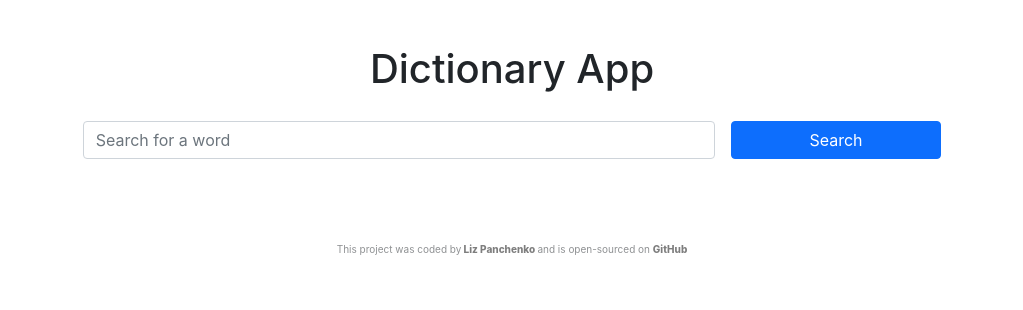
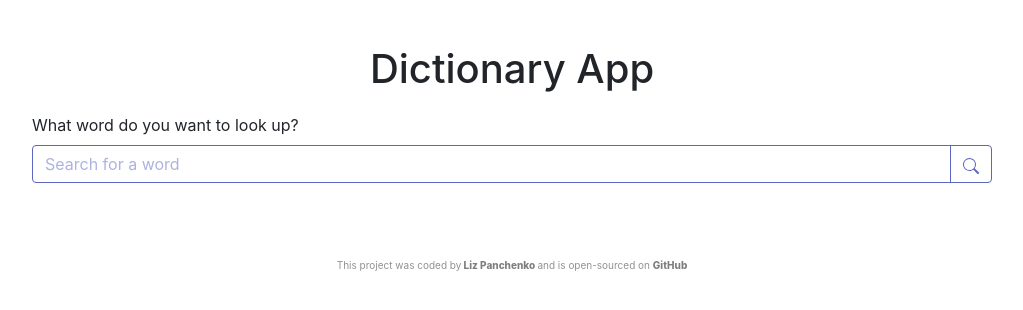
Before and after one commit to liz-panchenko/dictionary-app-project, a React (Create React App) app: page / in a window 1280 px wide. Shown: the top 310 px of the page, without its empty margins (128-1151 px from the left). Built offline with nearby package versions, Linux system fonts and the light colour scheme.

Commit message:
SearchEngine component added

```diff
--- a/src/App.css
+++ b/src/App.css
@@ -1,3 +1,7 @@
+.App .container-fluid {
+ margin: 0;
+ padding: 0;
+}
 .App .main-container {
   margin: 15px auto;
   padding-top: 10px;
--- a/src/App.js
+++ b/src/App.js
@@ -1,5 +1,6 @@
 import "./App.css";
 import Footer from "./Footer";
+import SearchEngine from "./SearchEngine";
 
 export default function App() {
   return (
@@ -7,16 +8,7 @@ export default function App() {
       <div className="container-fluid">
         <div className="main-container">
           <h1>Dictionary App</h1>
-          <form className="row p-2 gap-3 justify-content-center">
-            <input
-              type="search"
-              className="form-control w-50 col-8"
-              placeholder="Search for a word"
-            ></input>
-            <button type="submit" className="btn btn-primary col-2">
-              Search
-            </button>
-          </form>
+          <SearchEngine />
         </div>
         <Footer />
       </div>
--- /dev/null
+++ b/src/SearchEngine.css
@@ -0,0 +1,22 @@
+.SearchEngine form {
+  display: block;
+  margin: 0 auto;
+  max-width:75%;
+}
+.SearchEngine input {
+  border-color: #5D67C1;
+}
+.SearchEngine ::placeholder {
+  color: #5D67C1;
+  opacity: 0.5;
+}
+
+.SearchEngine button{
+  border-color: #5D67C1;
+  color: #5D67C1;
+}
+
+.SearchEngine button:hover{
+background-color: #5D67C1;
+ color: white;
+}
--- /dev/null
+++ b/src/SearchEngine.js
@@ -0,0 +1,43 @@
+import React, { useState } from "react";
+import "./SearchEngine.css";
+
+export default function SearchEngine() {
+  const [inputInfo, setInputInfo] = useState(null);
+  function handleSearchInput(event) {
+    setInputInfo(event.target.value);
+  }
+
+  function search(event) {
+    event.preventDefault();
+    alert(`Searching for "${inputInfo}"`);
+  }
+  return (
+    <div className="SearchEngine">
+      <form onSubmit={search}>
+        <label className="form-label">What word do you want to look up?</label>
+        <div className="input-group">
+          <input
+            type="search"
+            className="form-control"
+            autoComplete="off"
+            placeholder="Search for a word"
+            id="search-input"
+            onChange={handleSearchInput}
+          ></input>
+          <button type="submit" className="btn btn-outline-secondary">
+            <svg
+              xmlns="http://www.w3.org/2000/svg"
+              width="16"
+              height="16"
+              fill="currentColor"
+              className="bi bi-search"
+              viewBox="0 0 16 16"
+            >
+              <path d="M11.742 10.344a6.5 6.5 0 1 0-1.397 1.398h-.001c.03.04.062.078.098.115l3.85 3.85a1 1 0 0 0 1.415-1.414l-3.85-3.85a1.007 1.007 0 0 0-.115-.1zM12 6.5a5.5 5.5 0 1 1-11 0 5.5 5.5 0 0 1 11 0z" />
+            </svg>
+          </button>
+        </div>
+      </form>
+    </div>
+  );
+}
--- a/src/index.css
+++ b/src/index.css
@@ -1,13 +1,8 @@
 body {
   margin: 0;
-  font-family: -apple-system, BlinkMacSystemFont, 'Segoe UI', 'Roboto', 'Oxygen',
-    'Ubuntu', 'Cantarell', 'Fira Sans', 'Droid Sans', 'Helvetica Neue',
+  font-family: -apple-system, BlinkMacSystemFont, "Segoe UI", "Roboto", "Oxygen",
+    "Ubuntu", "Cantarell", "Fira Sans", "Droid Sans", "Helvetica Neue",
     sans-serif;
   -webkit-font-smoothing: antialiased;
   -moz-osx-font-smoothing: grayscale;
 }
-
-code {
-  font-family: source-code-pro, Menlo, Monaco, Consolas, 'Courier New',
-    monospace;
-}
```
